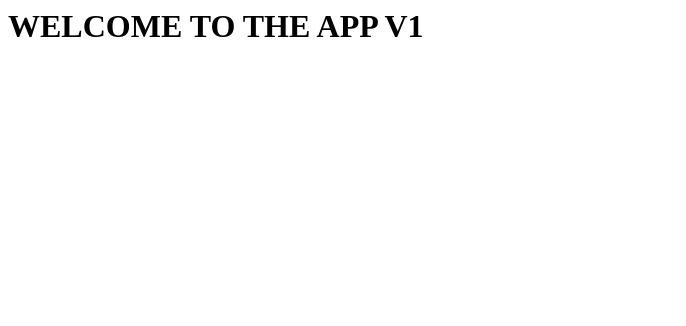
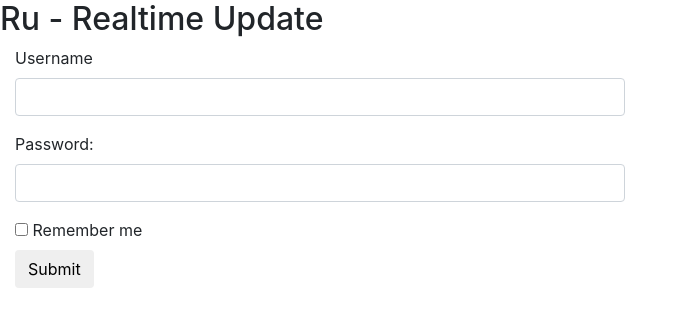
Before and after one commit to qawalla/WebAppv1, a plain HTML site: page index.html in a window 1280 px wide. Shown: the whole page, without its empty margins (0-686 px from the left). Drawn offline with nearby package versions, Linux system fonts and the light colour scheme.

Commit message:
some web work

```diff
--- a/index.html
+++ b/index.html
@@ -1,12 +1,47 @@
 <html>
 <head>
+	<!-- The goods CDN -->
+	<link rel="stylesheet" href="https://maxcdn.bootstrapcdn.com/bootstrap/4.0.0/css/bootstrap.min.css" integrity="sha384-Gn5384xqQ1aoWXA+058RXPxPg6fy4IWvTNh0E263XmFcJlSAwiGgFAW/dAiS6JXm" crossorigin="anonymous" />
 
+
+
+  <link rel="stylesheet" href="src/css.css">
 </head>
 
 <body>
-		<h1> WELCOME TO THE APP V1 </h1>
+<h2> Ru - Realtime Update </h2>
+<!-- This a simple Input for testing -->
+<div class="container-fluid">
+	<div class="row">
+		<div class="col-sm">
+		<form action="/action_page.php">
+		  <div class="form-group">
+		    <label for="email">Username</label>
+		    <input type="email" class="form-control" id="email">
+		  </div>
+		  <div class="form-group">
+		    <label for="pwd">Password:</label>
+		    <input type="password" class="form-control" id="pwd">
+		  </div>
+		  <div class="checkbox">
+		    <label><input type="checkbox"> Remember me</label>
+		  </div>
+		  <button type="submit" class="btn btn-default">Submit</button>
+		</form>
+		</div>
+		<div class="col-sm">
+		</div>
+	</div>
+</div><!--Contain for forum -->
 
 
+
+
+
+<!--More CDN work-->
+<script src="https://code.jquery.com/jquery-3.2.1.slim.min.js" integrity="sha384-KJ3o2DKtIkvYIK3UENzmM7KCkRr/rE9/Qpg6aAZGJwFDMVNA/GpGFF93hXpG5KkN" crossorigin="anonymous"></script>
+<script src="https://cdnjs.cloudflare.com/ajax/libs/popper.js/1.12.9/umd/popper.min.js" integrity="sha384-ApNbgh9B+Y1QKtv3Rn7W3mgPxhU9K/ScQsAP7hUibX39j7fakFPskvXusvfa0b4Q" crossorigin="anonymous"></script>
+<script src="https://maxcdn.bootstrapcdn.com/bootstrap/4.0.0/js/bootstrap.min.js" integrity="sha384-JZR6Spejh4U02d8jOt6vLEHfe/JQGiRRSQQxSfFWpi1MquVdAyjUar5+76PVCmYl" crossorigin="anonymous"></script>
 </body>
 
 
```
